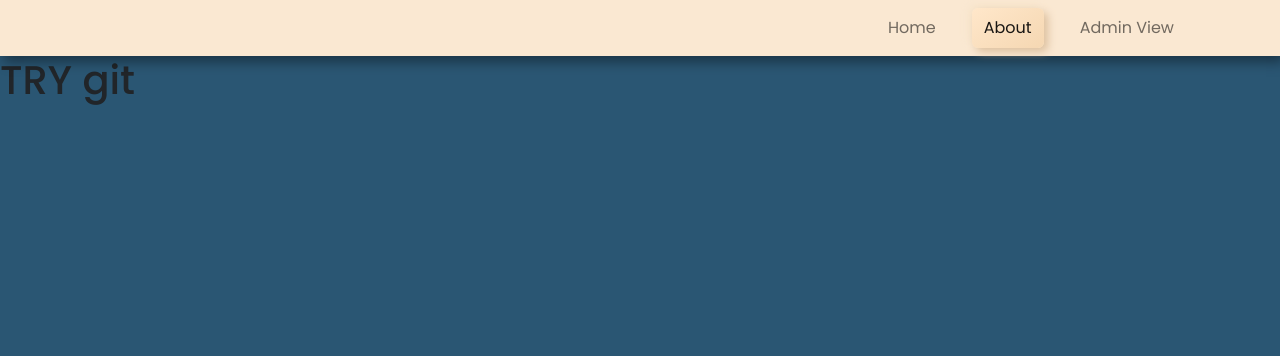
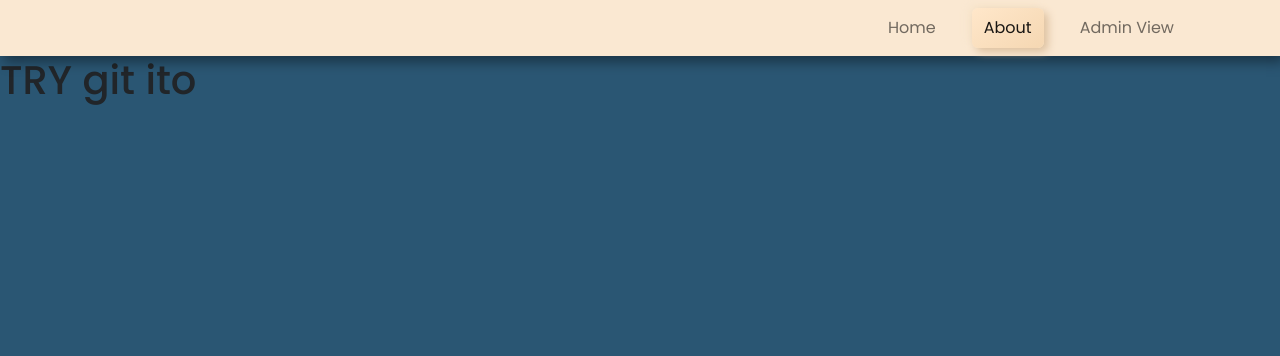
Before and after one commit to gnmlna/CRUD-django, a Django app: page /about.html in a window 1280 px wide. Shown: the top 356 px of the page. Run offline with Django 4.2, Linux system fonts and the light colour scheme.

Commit message:
added git ito

```diff
--- a/myapp/templates/about.html
+++ b/myapp/templates/about.html
@@ -217,7 +217,7 @@ html, body {
           </div>
         </div>
       </nav>
-    <h1>TRY git</h1>
+    <h1>TRY git ito</h1>
 
 </body>
 </html>
```
